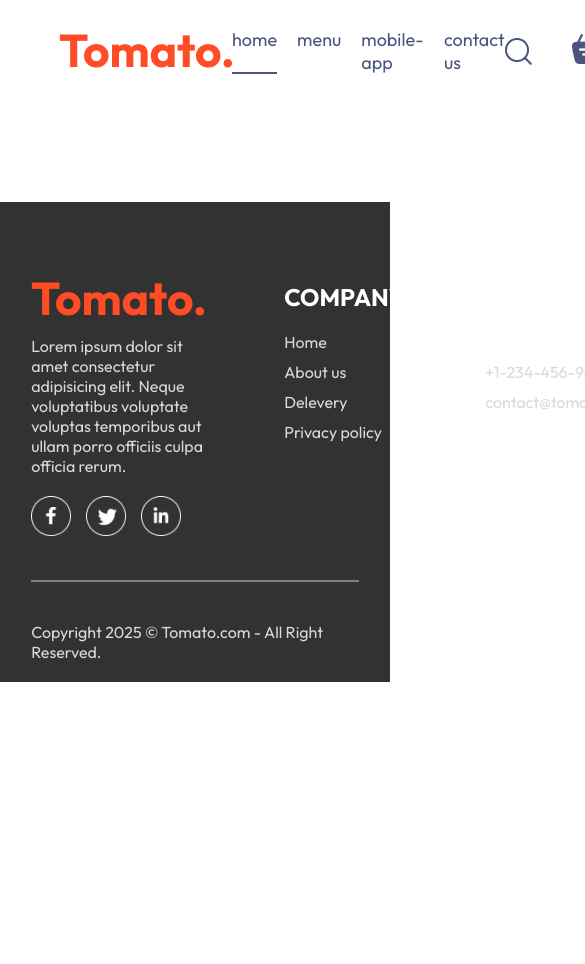
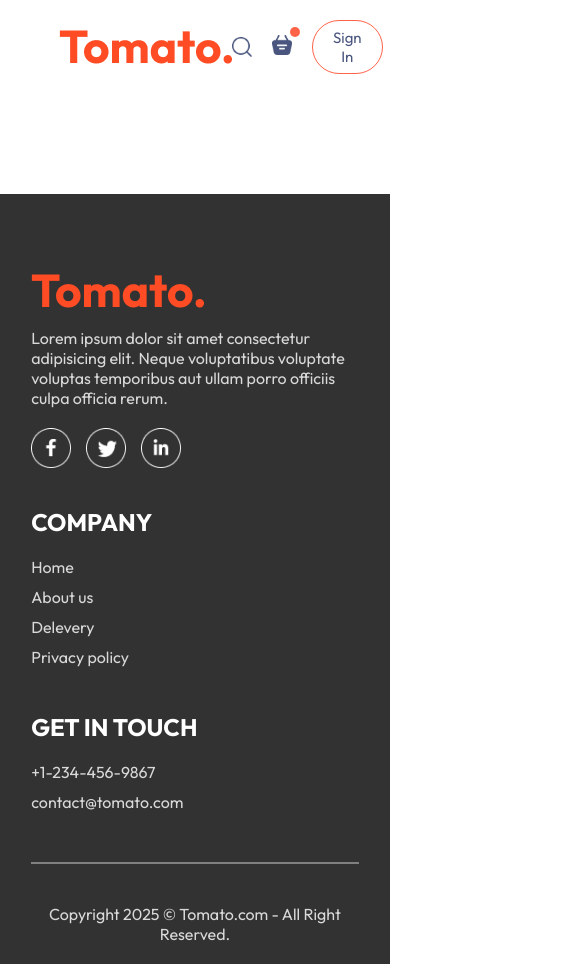
Before and after one commit to akashkr-tech/Food-delivery-app, a React (Vite) app in the folder frontend/: page /order in a window 390 px wide. Shown: the top 964 px of the page, 585 px wide, since content can reach past the window. Before the commit the page ends 844 px from the top, so only its background shows below. Built offline with nearby package versions, Linux system fonts and the light colour scheme; a web font is replaced by a local one.

Commit message:
some changes in nevbar

```diff
--- a/frontend/src/components/ExploreMenu/ExploreMenu.css
+++ b/frontend/src/components/ExploreMenu/ExploreMenu.css
@@ -57,5 +57,11 @@
 .explore-menu-list-item .active{
     border: 4px solid tomato;
     padding: 2px;
-    border-radius: 50%;
 }
+
+@media (max-width:1050px){
+     .explore-menu-text{
+        max-width: 100%;
+        font-size: 14px;
+     }
+}
--- a/frontend/src/components/Footer/Footer.css
+++ b/frontend/src/components/Footer/Footer.css
@@ -44,3 +44,15 @@
     background-color: gray;
     border: none;
 }
+
+@media (max-width:750px){
+    .footer-content{
+        display: flex;
+        flex-direction: column;
+        gap: 35px;
+    }
+    .footer-copyright{
+        text-align: center;
+    }
+
+}
--- a/frontend/src/components/Header/Header.css
+++ b/frontend/src/components/Header/Header.css
@@ -38,3 +38,22 @@
     font-size: max(1vw,13px);
     border-radius: 50px;
 }
+
+@media (max-width:1050px){
+    .header-contents{
+        max-width: 45%;
+    }
+}
+
+
+@media (max-width:750px){
+    .header-contents{
+        max-width: 65%;
+    }
+    .header-contents p{
+     display: none;
+    }
+     .header-contents button{
+        padding: 2vw 4vw;
+     }
+}
--- a/frontend/src/components/Navbar/Navbar.css
+++ b/frontend/src/components/Navbar/Navbar.css
@@ -60,3 +60,54 @@
     top: -8px;
     right: -8px;
 }
+
+@media (max-width:1050px) {
+    .navbar .logo{
+        width: 140px;
+    }
+    .navbar-menu{
+        gap: 20px;
+        font-size: 17px;
+    }
+    .navbar-right{
+        gap: 30px;
+
+    }
+    .navbar-right img{
+        width: 22px;
+    }
+    .navbar-right button{
+      padding: 8px 25px;
+
+    }
+}
+
+@media (max-width:1050px) {
+    .navbar .logo{
+        width: 140px;
+    }
+    .navbar-menu{
+        gap: 15px;
+        font-size: 16px;
+    }
+    .navbar-right{
+        gap: 20px;
+
+    }
+    .navbar-right img{
+        width: 20px;
+    }
+    .navbar-right button{
+      padding: 7px 20px;
+      font-size: 15px;
+
+    }
+}
+
+@media (max-width:750px) {
+
+    .navbar-menu{
+        display: none;
+    }
+
+}
--- a/frontend/src/components/Navbar/Navbar.jsx
+++ b/frontend/src/components/Navbar/Navbar.jsx
@@ -1,6 +1,7 @@
 import React, { useState } from 'react'
 import './Navbar.css'
 import {assets} from '../../assets/assets'
+import {Link} from 'react-router-dom';
 
 const Navbar = () => {
 
@@ -9,10 +10,10 @@
     <div className='navbar'>
       <img src={assets.logo}alt="" />
       <ul className='navbar-menu'>
-        <li onClick={()=>setMenu("home")} className={menu==="home"?"active":""}>home</li>
-        <li onClick={()=>setMenu("menu")} className={menu==="menu"?"active":""}>menu</li>
-        <li onClick={()=>setMenu("mobile-app")} className={menu==="mobile-app"?"active":""}>mobile-app</li>
-        <li onClick={()=>setMenu("contact-us")} className={menu==="contact-us"?"active":""}>contact us</li>
+        <Link to='/' onClick={()=>setMenu("home")} className={menu==="home"?"active":""}>home</Link>
+        <a href='#explore-menu' onClick={()=>setMenu("menu")} className={menu==="menu"?"active":""}>menu</a>
+        <a href='#app-download' onClick={()=>setMenu("mobile-app")} className={menu==="mobile-app"?"active":""}>mobile-app</a>
+        <a href='footer' onClick={()=>setMenu("contact-us")} className={menu==="contact-us"?"active":""}>contact us</a>
       </ul>
       <div className='navbar-right'>
         <img src={assets.search_icon} alt="" />
```
